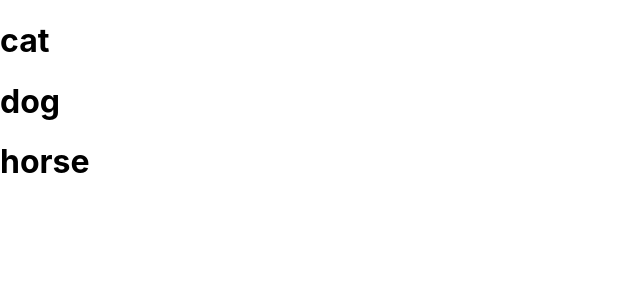
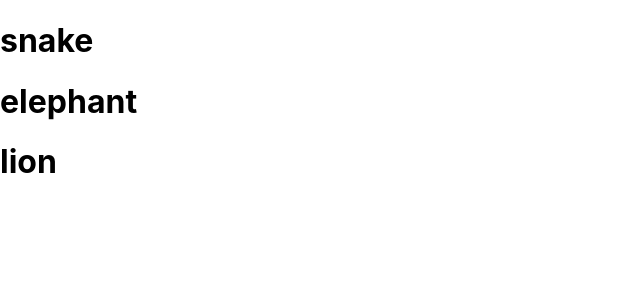
Before and after one commit to plo750/ReactDjangoFullStack-firest-react-app, a React (Create React App) app: page /footer in a window 1280 px wide. Shown: the top 300 px of the page, without its empty margins (0-640 px from the left). Built offline with nearby package versions, Linux system fonts and the light colour scheme.

Commit message:
S04-52 Context

```diff
--- a/src/App.js
+++ b/src/App.js
@@ -3,6 +3,7 @@ import './App.css';
 // import { Header } from './Components/header' // option 1
 import Header from './Components/header' // option 2
 import Footer from './Components/footer' // option 2
+
 
 
 function createAlert() {
--- a/src/Components/footer.js
+++ b/src/Components/footer.js
@@ -1,5 +1,5 @@
 import React, { Component } from 'react';
-
+import { CtxConsumer } from '../index';
 
 // React class as component
 class Footer extends Component { // props are inherited from Component
@@ -33,22 +33,21 @@ class Footer extends Component { // props are inherited from Component
 
   // Override render function
   render() {
-
-    const animals = ['cat', 'dog', 'horse']
-
     return (
-      <React.Fragment>
-        {
-          animals.map( animal => {
+      <CtxConsumer>
+        { (context) => (
+          <div> {/* Return only one element */}
+            { context.animalsArray.map(animal => {
               return (
                   <div key={animal}>
-                { /* Need a unique key in high level */ }
                     <h1>{animal}</h1>
                   </div>
                 );
               })
             }
-      </React.Fragment>
+          </div>
+          )}
+      </CtxConsumer>
     )
   }
 }
--- a/src/index.js
+++ b/src/index.js
@@ -9,8 +9,20 @@ import { Routes, Route, BrowserRouter} from "react-router-dom";
 import Header from './Components/header' // option 2
 import Footer from './Components/footer' // option 2
 
+// Context global state variable with a provider and a consumer
+// Create in top level of the element react component.
+const context = React.createContext();
+export const CtxConsumer = context.Consumer;
+const CtxProvider = context.Provider;
+
+
+const animals = ['snake', 'elephant', 'lion']
+
+
+/* Data on the provider will be available on the rest of code Header & Footer */
 const routing = (
     <BrowserRouter>
+      <CtxProvider value={{animalsArray: animals}}>
         <div>
           <Routes>
             <Route exact path="/" element={<App/>}></Route>
@@ -18,6 +30,7 @@ const routing = (
             <Route exact path="/footer" element={<Footer/>}></Route>
           </Routes>
         </div>
+      </CtxProvider>
     </BrowserRouter>
 );
 
```
Lines whose indentation alone changed are shown as unchanged.
